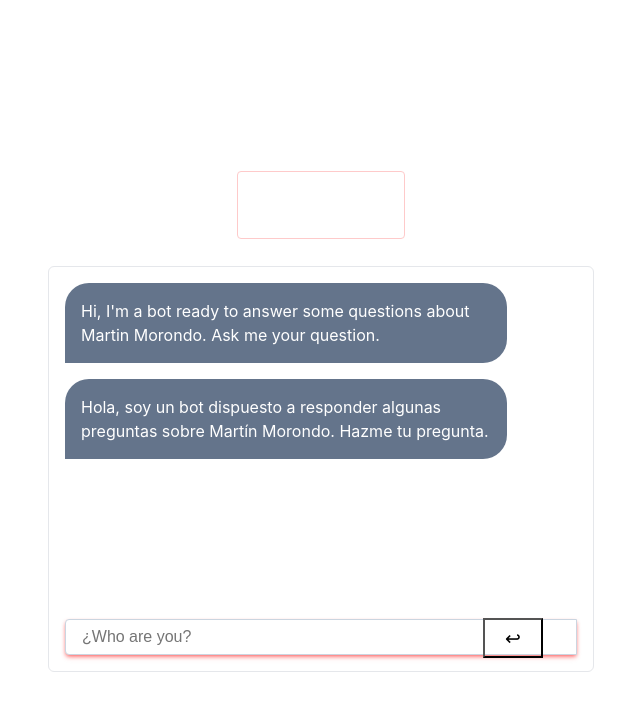
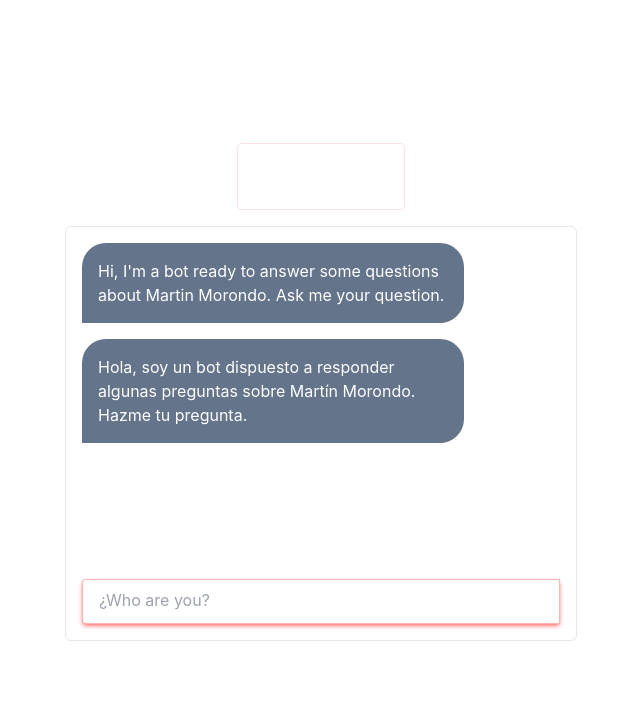
Before and after one commit to martinmorondo/portfolio-chatbot, a React (Vite) app: page / in a window 1280 px wide. Shown: the top 710 px of the page, without its empty margins (319-959 px from the left). Built offline with nearby package versions, Linux system fonts and the light colour scheme.

Commit message:
modifiy tailwind and css styles

```diff
--- a/package.json
+++ b/package.json
@@ -33,6 +33,8 @@
     "@types/react": "^18.0.28",
     "@types/react-dom": "^18.0.11",
     "autoprefixer": "^10.4.14",
+    "postcss": "^8.4.21",
+    "tailwindcss": "^3.2.7",
     "typescript": "^5.0.2",
     "vite-plugin-windicss": "^1.8.10"
   }
--- /dev/null
+++ b/postcss.config.js
@@ -0,0 +1,6 @@
+module.exports = {
+  plugins: {
+    tailwindcss: {},
+    autoprefixer: {},
+  },
+}
--- a/src/App.tsx
+++ b/src/App.tsx
@@ -160,7 +160,7 @@ function Chat() {
         </div>
         <form className="form flex items-center" onSubmit={handleSubmit}>
           <input
-            placeholder="¿Who are you?" className="input rounded rounded-r-none flex-1 border border-gray-400 py-2 px-4"
+            placeholder="¿Who are you?" className="input py-2 px-4"
             name="question"
             type="text"
             value={question}
@@ -169,7 +169,7 @@ function Chat() {
           <button
           disabled={loading}
           type="submit"
-          className={`loading-btn px-4 py-2 bg-blue-500 rounded-lg rounded-l-none
+          className={`loading-btn px-4 py-2 bg-blue-500 rounded-lg rounded--none
           ${loading ? 'bg-blue-300': 'bg-blue-500'}`}
           >↩</button>
         </form>
--- a/src/index.css
+++ b/src/index.css
@@ -1,3 +1,7 @@
+@tailwind base;
+@tailwind components;
+@tailwind utilities;
+
 :root {
   font-family: Inter, system-ui, Avenir, Helvetica, Arial, sans-serif;
   line-height: 1.5;
@@ -122,9 +126,9 @@ form {
   border-top-right-radius: 0;
   border-bottom-right-radius: 0;
   flex: 1;
-  border: 1px solid #CBD5E0;
+  border: 0.1px solid rgba(255, 0, 0, 0.297);
   padding-top: 0.5rem;
-  padding-bottom: 0.5rem;
+  padding-bottom: 0.7rem;
   padding-left: 1rem;
   padding-right: 1rem;
 
--- /dev/null
+++ b/tailwind.config.js
@@ -0,0 +1,11 @@
+/** @type {import('tailwindcss').Config} */
+module.exports = {
+  content: [
+    "./index.html",
+    "./src/**/*.{js,ts,jsx,tsx}",
+  ],
+  theme: {
+    extend: {},
+  },
+  plugins: [],
+}
```
Also changed, not shown: 1 other file (tests, documents, lock files or other folders).
